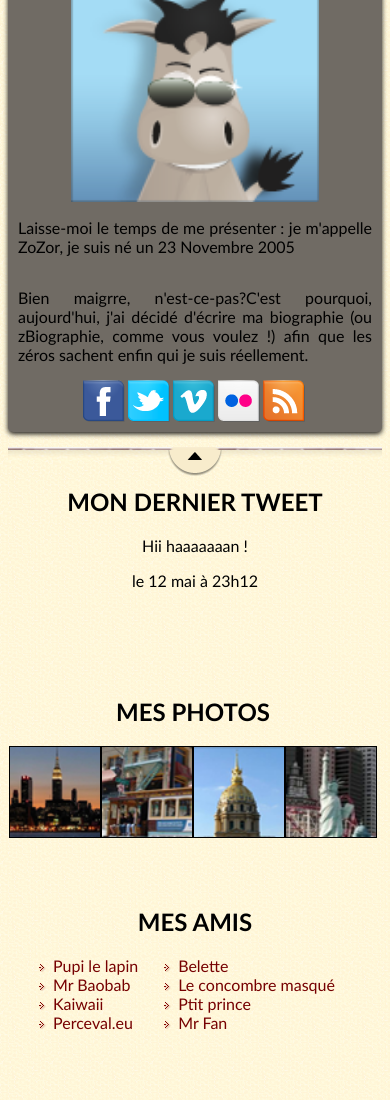
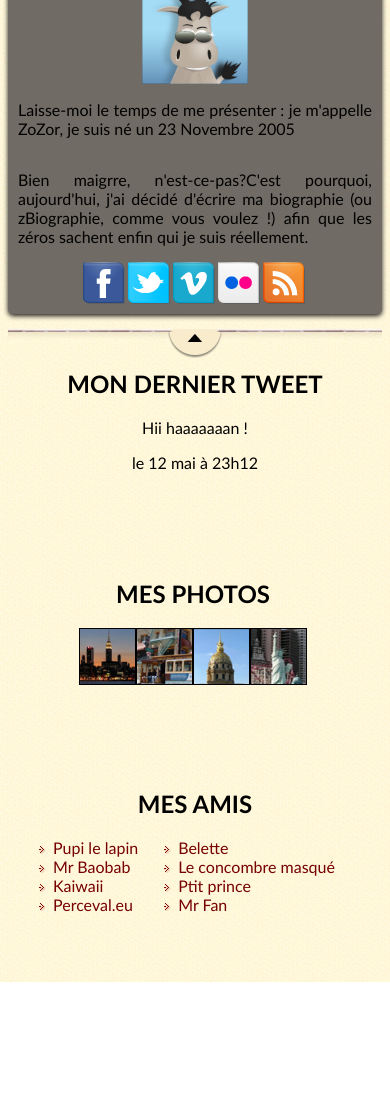
Before and after one commit to AndryRaza/TP-Simplon, a plain HTML site: page TP exo html_css/zozor.html in a window 390 px wide. Shown: the part 1325-2425 px from the top of the page. After the commit the page ends 2307 px from the top, so only its background shows below. Drawn offline with Linux system fonts and the light colour scheme.

Commit message:
Responsive

```diff
--- a/TP exo html_css/style.css
+++ b/TP exo html_css/style.css
@@ -222,7 +222,6 @@ footer #tweet, #mes_photos, #mes_amis{
 #photos img{
     width:40%;
     border:1px solid black;
-
 }
 
 #mes_amis{
@@ -283,7 +282,10 @@ footer #tweet, #mes_photos, #mes_amis{
     article p{
      margin-left: 30px ;
     }
+    #photo_profil{
+        width:30%;
 
+    }
     #logo{
         justify-content: center;
     }
@@ -295,4 +297,12 @@ footer #tweet, #mes_photos, #mes_amis{
     #tweet{
         text-align: center;
     }
+
+    #photos img{
+        width:15%;
+    }
+
+    #photos{
+        justify-content: center;
+    }
 }
```
